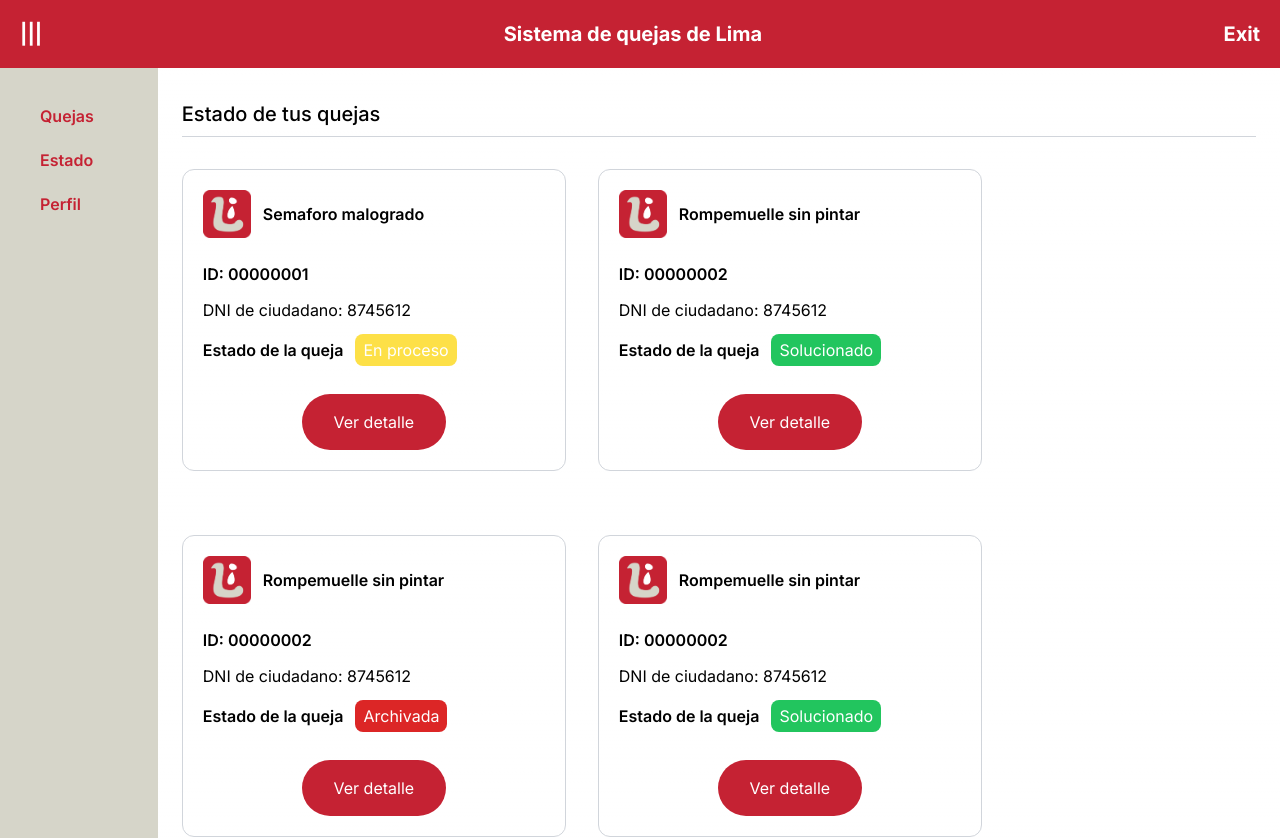
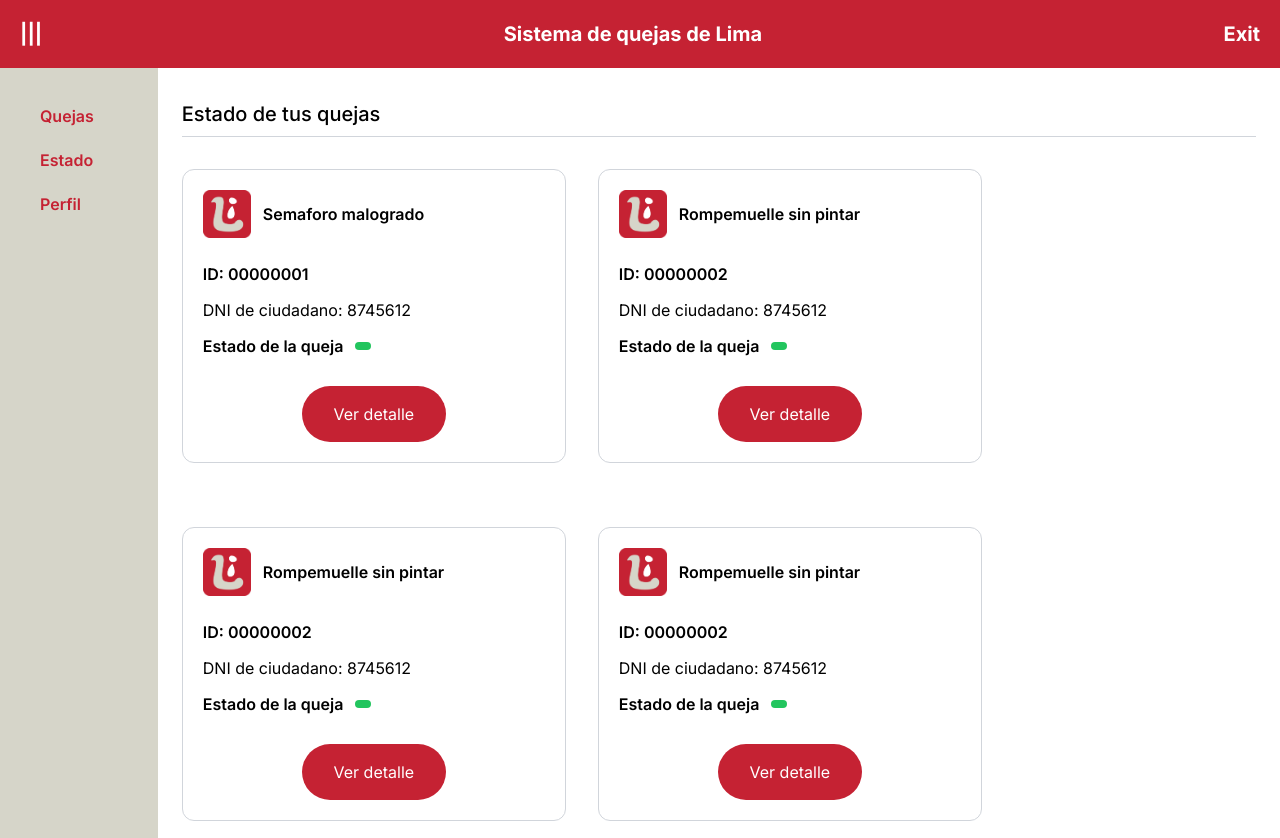
Before and after one commit to Ing-Software-InLima/InLima, a Next.js app: page /estado in a window 1280 px wide. Shown: the top 838 px of the page. Built offline with nearby package versions, Linux system fonts and the light colour scheme; no server answers.

Commit message:
Busqueda y resultados page (Admin)

```diff
--- a/src/api/queja.js
+++ b/src/api/queja.js
@@ -10,17 +10,9 @@ const findAll = async () => await base.get(endpoint);
 
 const create = async (payload) => await base.post(endpoint, payload);
 
-const obtenerQuejasFiltradas = async (asuntos, municipalidad) => {
-
-    console.log("Llamada a la API con parámetros:", { asuntos, municipalidad });
-
-    return await base.post('/quejas/search', {
-        params: {
-            asuntos: asuntos.join(','),
-            municipalidad,
-        },
-    });
-};
+const obtenerQuejasFiltradas = async(payload) => {
+    return await base.post('/queja/search',payload);
+}
 
 
 const findOne = async (id) => await base.get(`${endpoint}/${id}`);
--- a/src/app/resultados/page.jsx
+++ b/src/app/resultados/page.jsx
@@ -14,14 +14,19 @@ export default function ResultadosPage() {
     useEffect(() => {
         const fetchQuejas = async () => {
             const params = new URLSearchParams(searchParams.toString());
+            console.log("Params", params)
             const asuntos = params.get('asuntos') ? params.get('asuntos').split(',') : [];
-            const municipalidad = parseInt(params.get('municipalidad'), 10) || 0;
-
-            console.log("Parámetros de búsqueda:", { asuntos, municipalidad });
-
+            const municipalidad = params.get('municipalidad') || '';
+            console.log("Asunto: ", asuntos)
+            console.log("distrito: ", municipalidad)
+            const payload = {
+                asuntos: asuntos,
+                municipalidad: municipalidad
+            }
             try {
-                const response = await api.obtenerQuejasFiltradas(asuntos, municipalidad);
-                console.log("Quejas recibidas:", response.data);
+                console.log("Iniciando api.obtenerQuejasFiltradas")
+                const response = await api.obtenerQuejasFiltradas(payload);
+                console.log("Quejas recibidas:", response.data); // Impresión de consola para verificar los datos
                 setResultados(response.data);
             } catch (error) {
                 console.error('Error al obtener las quejas:', error);
@@ -45,19 +50,20 @@ export default function ResultadosPage() {
                         <button type="button" onClick={handleVolverBuscar} className="bg-inLima_beige hover:bg-inLima_red hover:text-white border rounded-full text-inLima_red py-2 px-4 text-sm">Volver a buscar</button>
                     </div>
                 </div>
-                {resultados.length === 0 ? (
+                {resultados && resultados.length === 0 ? (
                     <p>No se encontraron resultados para esta búsqueda</p>
                 ) : (
-                    resultados.map((queja) => (
+                    resultados && resultados.map((queja) => (
                         <StatusCard
                             key={queja.id}
                             asunto={queja.asunto}
                             id={queja.id}
-                            dni={queja.dni}
+                            dni={queja.ciudadano.dni}
                             estado={queja.estado}
                         />
                     ))
                 )}
+
             </div>
         </Layout>
     );
--- a/src/components/Layout.jsx
+++ b/src/components/Layout.jsx
@@ -11,7 +11,7 @@ export default function Layout({ children }) {
     return (
         <>
         <HeaderInLima toggleNav = {toggleNav} Nav = {Nav}/>
-        <div className="flex h-screen">
+        <div className="flex h-fit">
             {Nav && <Navbar/>}
             <div className="flex-grow p-6">
                 {children}
--- a/src/components/StatusColor.jsx
+++ b/src/components/StatusColor.jsx
@@ -1,11 +1,14 @@
 export default function StatusColor({estado}){
     const color =
-    estado === "Solucionado" ? ("bg-green-500") :
-    estado === "En proceso" ? ("bg-yellow-300") : ("bg-red-600");
+    estado.id == 1 ? ("bg-slate-500") : //enviado
+    estado.id == 2 ? ("bg-amber-200") : //recibido
+    estado.id == 3 ? ("bg-yellow-300") : //enproceso
+    estado.id == 4 ? ("bg-red-600")://archivado
+    ("bg-green-500") //solucionado
 
     return(
-        <div className={`w-auto h-auto py-1 px-2 rounded-lg text-white ${color}`}>
-            {estado}
+        <div className={`bg-gree w-auto h-auto py-1 px-2 rounded-lg text-white ${color}`}>
+            {estado.nombre}
       </div>
     )
 }
```
